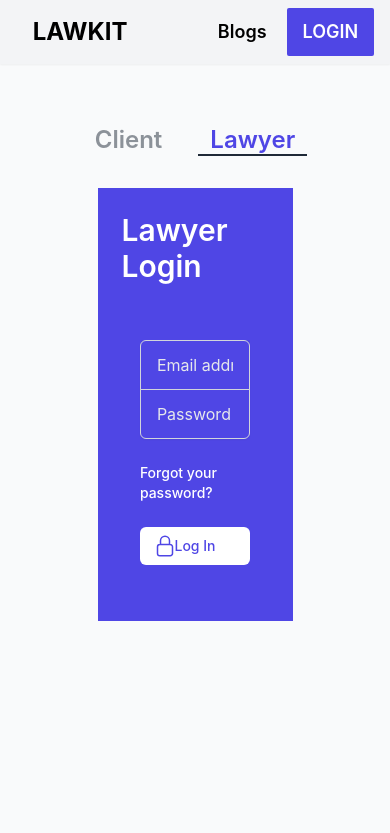
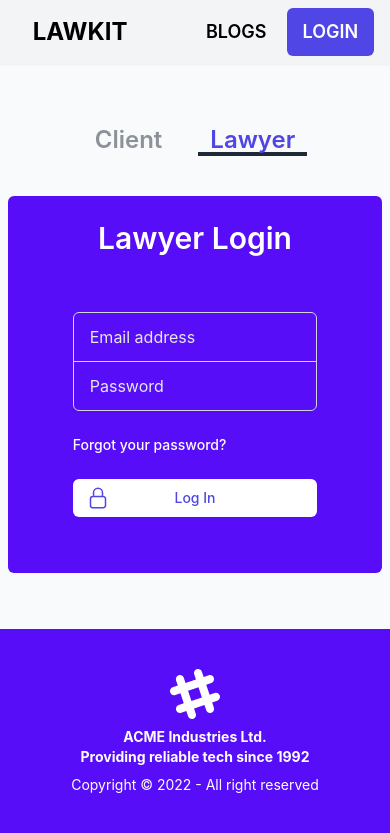
Before and after one commit to NamanAg0502/hackathon_vb_frontend, a Next.js app: page /login in a window 390 px wide. Shown: the top 833 px of the page. Built offline with nearby package versions, Linux system fonts and the light colour scheme.

Commit message:
login page changes try 2

```diff
--- a/components/Navbar.js
+++ b/components/Navbar.js
@@ -14,10 +14,10 @@ const Navbar = () => {
         </div>
         <div className="flex flex-row items-center justify-between space-x-5">
           <div className="font-semibold text-lg">
-            <Link href="/blogs">Blogs</Link>
+            <Link href="/blogs">BLOGS</Link>
           </div>
           <Link href="/login">
-            <div className="font-semibold text-lg btn bg-indigo-600 border-none rounded-sm text-white">
+            <div className="font-semibold text-lg btn bg-indigo-600 border-none rounded-md text-white">
               Login
             </div>
           </Link>
--- a/pages/login.js
+++ b/pages/login.js
@@ -6,14 +6,14 @@ const Login = () => {
   const handleSubmit = (req, res) => {};
 
   return (
-    <div className="min-h-screen bg-gray-50 w-full my-12">
-      <div className="flex flex-col items-center justify-center w-3/4 mx-auto">
+    <div className=" bg-gray-50 w-full my-12">
+      <div className="flex flex-col items-center justify-center w-full md:w-3/4 mx-auto">
         <div className="tabs text-black flex flex-row justify-between space-x-6  py-3 px-6 rounded-lg mb-5">
           {/* {client === false ? ( */}
           <button
             onClick={() => setClient(true)}
             className={`tab px-3 text-2xl font-semibold ${
-              client ? 'tab-active border-b-2 text-indigo-600' : ''
+              client ? 'tab-active border-b-4 text-indigo-600' : ''
             }`}
           >
             Client
@@ -22,16 +22,16 @@ const Login = () => {
           <button
             onClick={() => setClient(false)}
             className={`tab px-3 text-2xl font-semibold text-gray-500 ${
-              !client ? 'tab-active border-b-2 text-indigo-600' : ''
+              !client ? 'tab-active border-b-4 text-indigo-600' : ''
             }`}
           >
             Lawyer
           </button>
           {/* )} */}
         </div>
-        <div className="w-2/3 ">
+        <div className="w-full mx-2 md:w-2/3 ">
           {client === true ? (
-            <div className="bg-white p-6 flex flex-col items-center border rounded-md">
+            <div className="bg-white p-6 flex flex-col items-center border border-primary m-2 rounded-md">
               <h1 className="text-black font-semibold text-3xl">
                 Client Login
               </h1>
@@ -111,7 +111,7 @@ const Login = () => {
               </form>
             </div>
           ) : (
-            <div className="bg-indigo-600 p-6 flex flex-col items-center">
+            <div className="bg-primary m-2 rounded-md p-6 flex flex-col items-center">
               <h1 className="text-white font-semibold text-3xl">
                 Lawyer Login
               </h1>
```
